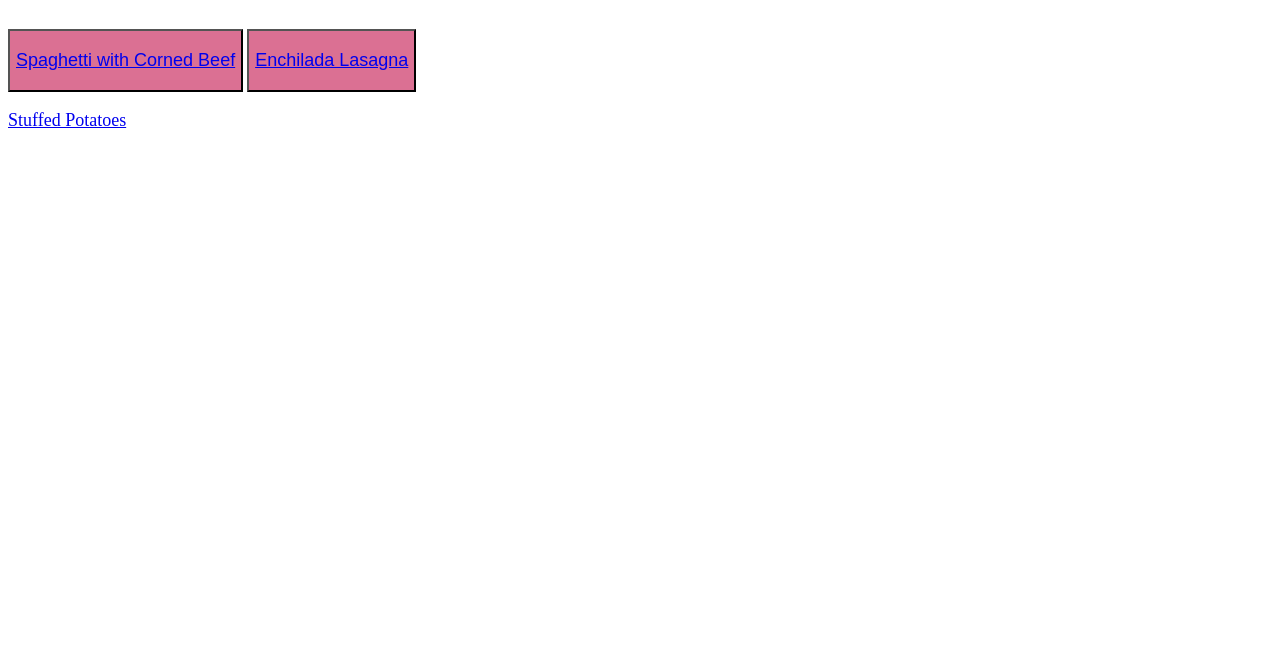
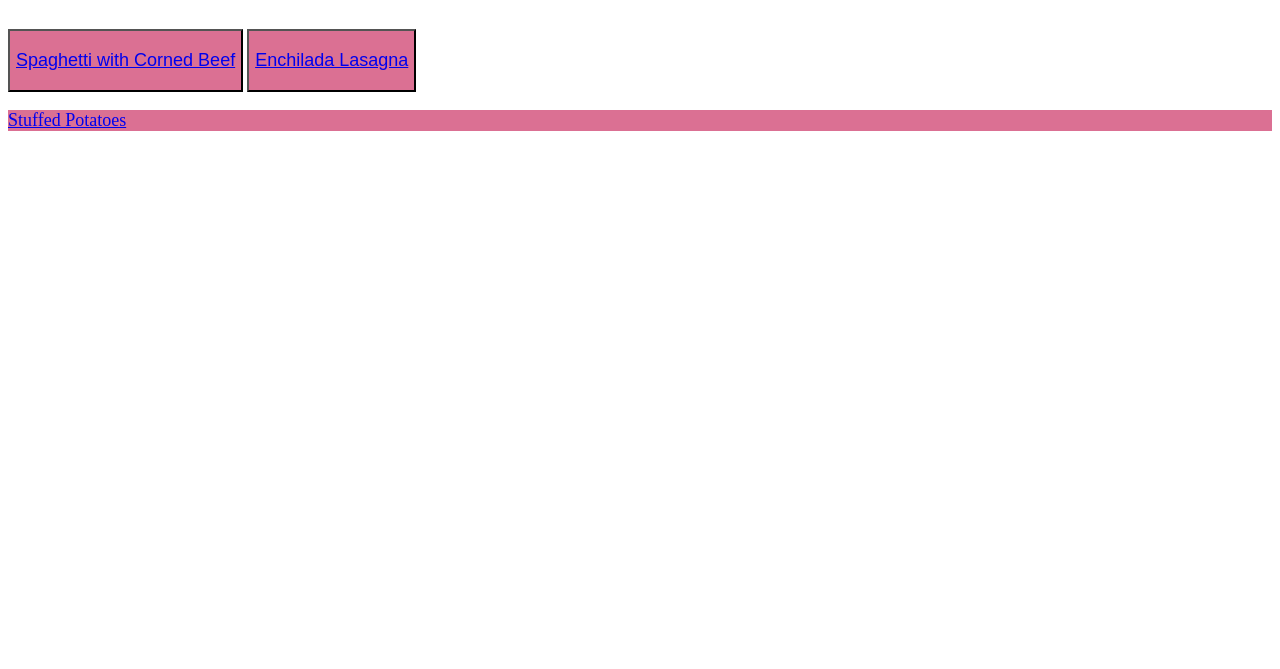
Before and after one commit to spasmflow/odin-recipes, a plain HTML site: page index.html in a window 1280 px wide. Shown: the part 131-800 px from the top of the page. Drawn offline with Linux system fonts and the light colour scheme.

Commit message:
color edit

```diff
--- a/style.css
+++ b/style.css
@@ -7,6 +7,7 @@ div {
 }
 
 p {
+    background-color: palevioletred;
     color: white;
     font-size: 18px;
 }
```
